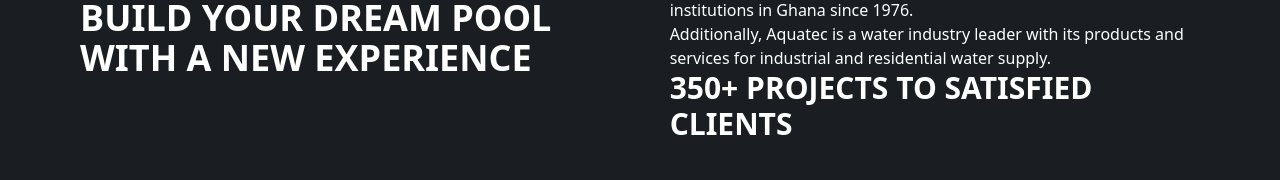
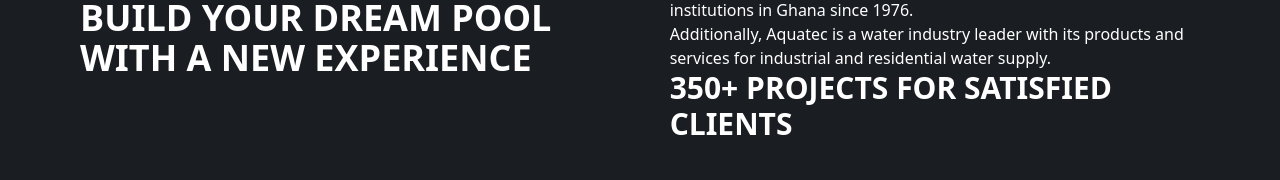
Before and after one commit to Gatesvert81/aquatec-website, a Next.js app: page / in a window 1280 px wide. Shown: the part 162-342 px from the top of the page. Built offline with nearby package versions, Linux system fonts and the light colour scheme.

Commit message:
Update index.js

```diff
--- a/pages/index.js
+++ b/pages/index.js
@@ -73,7 +73,7 @@
             </motion.p>
             <motion.div className="w-full flex justify-between gap-2 items-center">
               <motion.h4 {...textAnimate}>
-                350+ Projects to satisfied clients
+                350+ Projects for satisfied clients
               </motion.h4>
             </motion.div>
           </motion.div>
```
